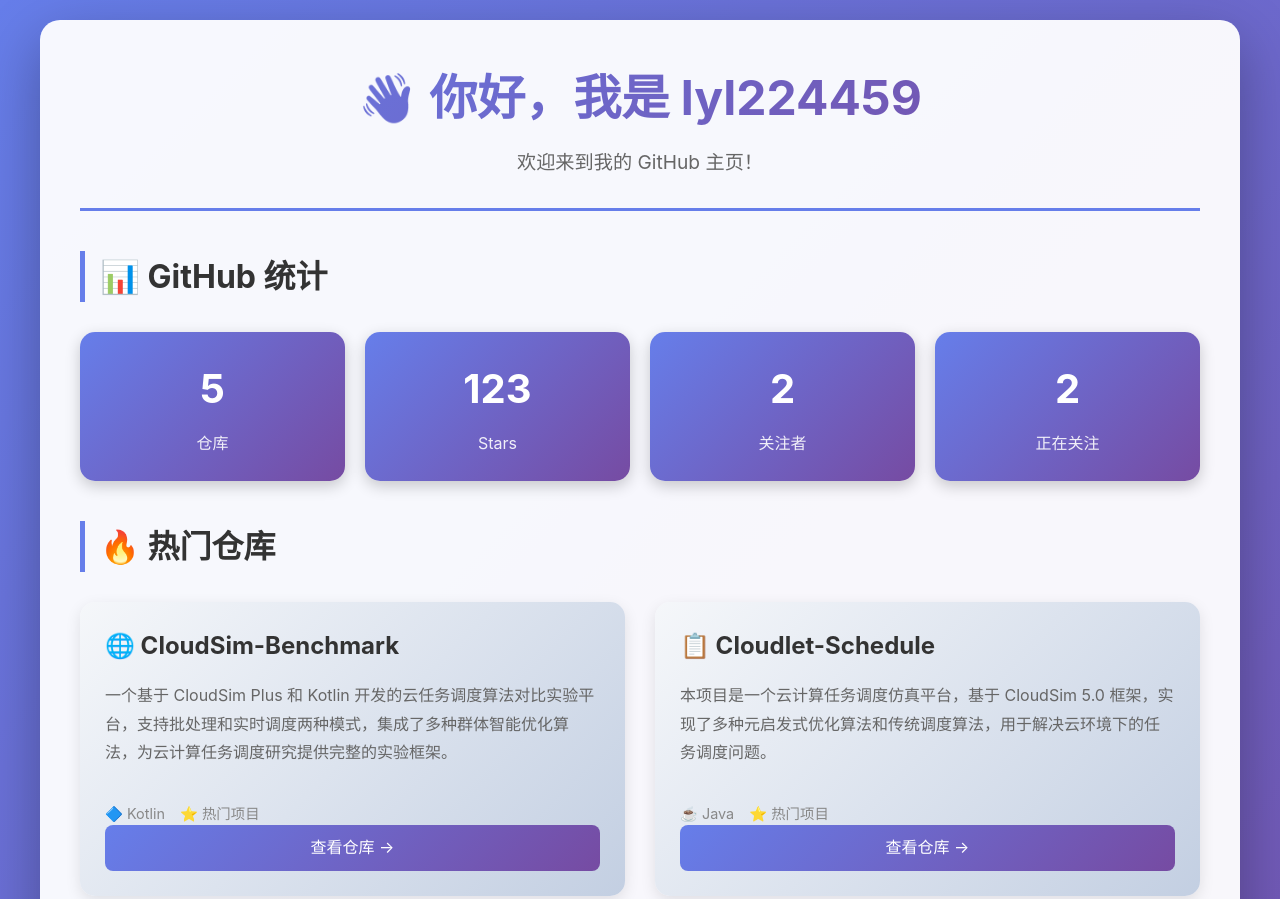
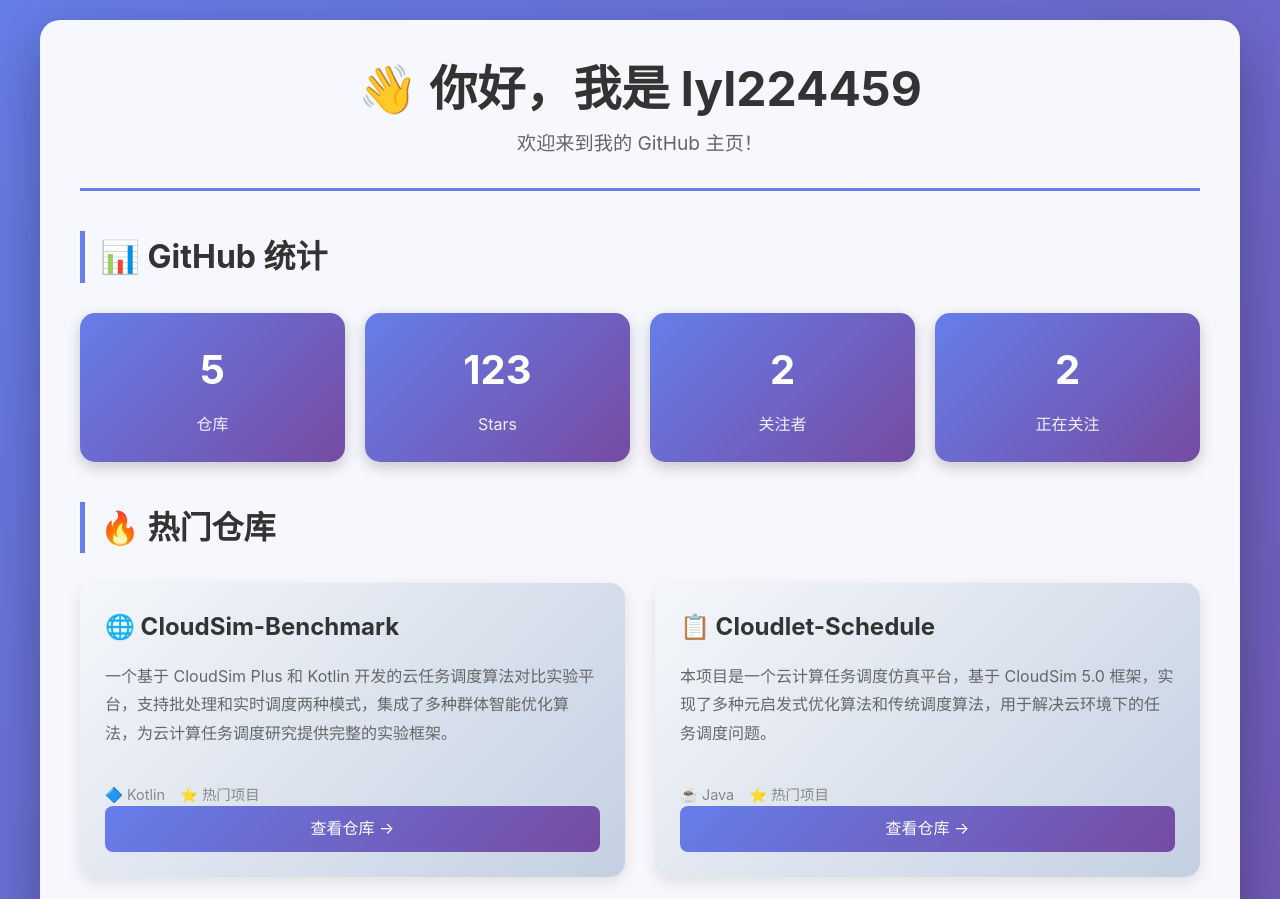
Before and after one commit to lyl224459/lyl224459.github.io, a plain HTML site: page index.html in a window 1280 px wide. Shown: the top 899 px of the page. Drawn offline with Linux system fonts and the light colour scheme.

Commit message:
修复标题显示问题，移除不兼容的渐变文字效果

```diff
--- a/index.html
+++ b/index.html
@@ -51,10 +51,8 @@
             font-size: 3em;
             color: #333;
             margin-bottom: 10px;
-            background: linear-gradient(135deg, #667eea 0%, #764ba2 100%);
-            -webkit-background-clip: text;
-            -webkit-text-fill-color: transparent;
-            background-clip: text;
+            font-weight: bold;
+            line-height: 1.2;
         }
 
         .welcome {
```
